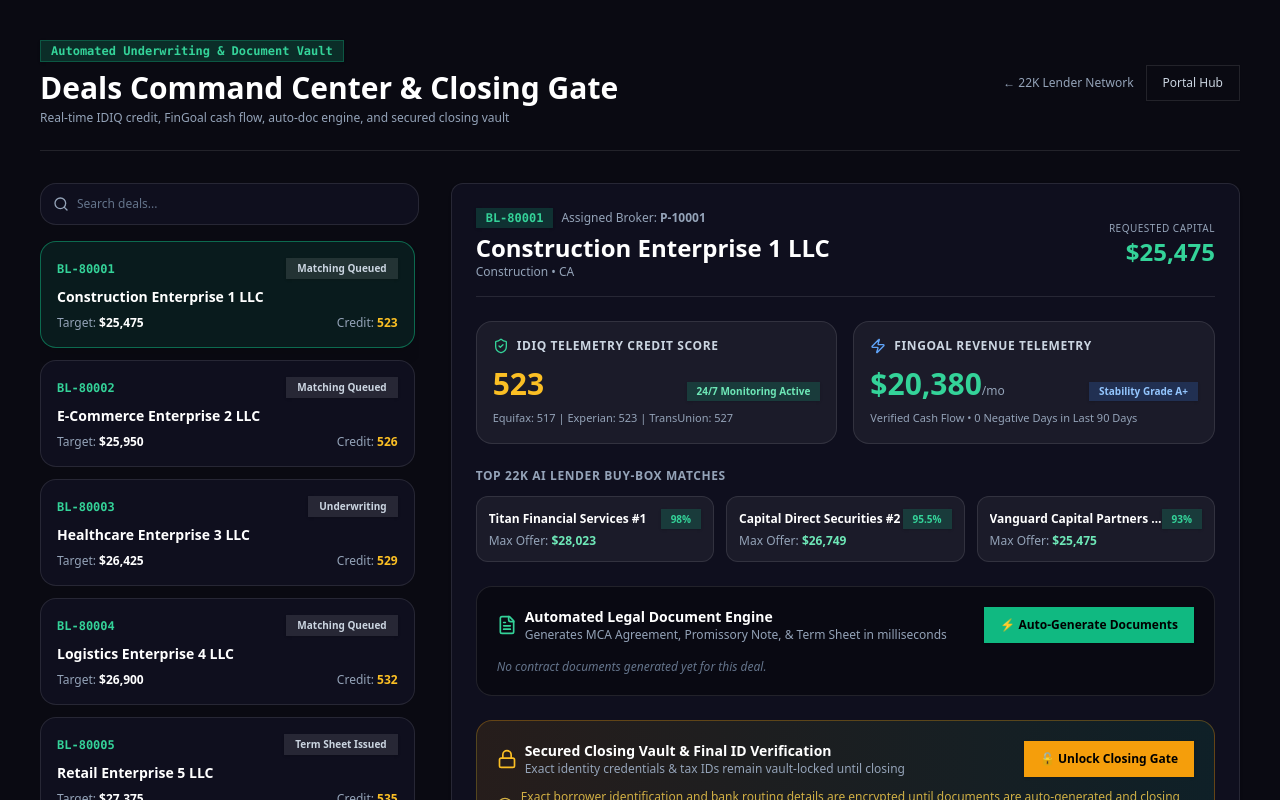
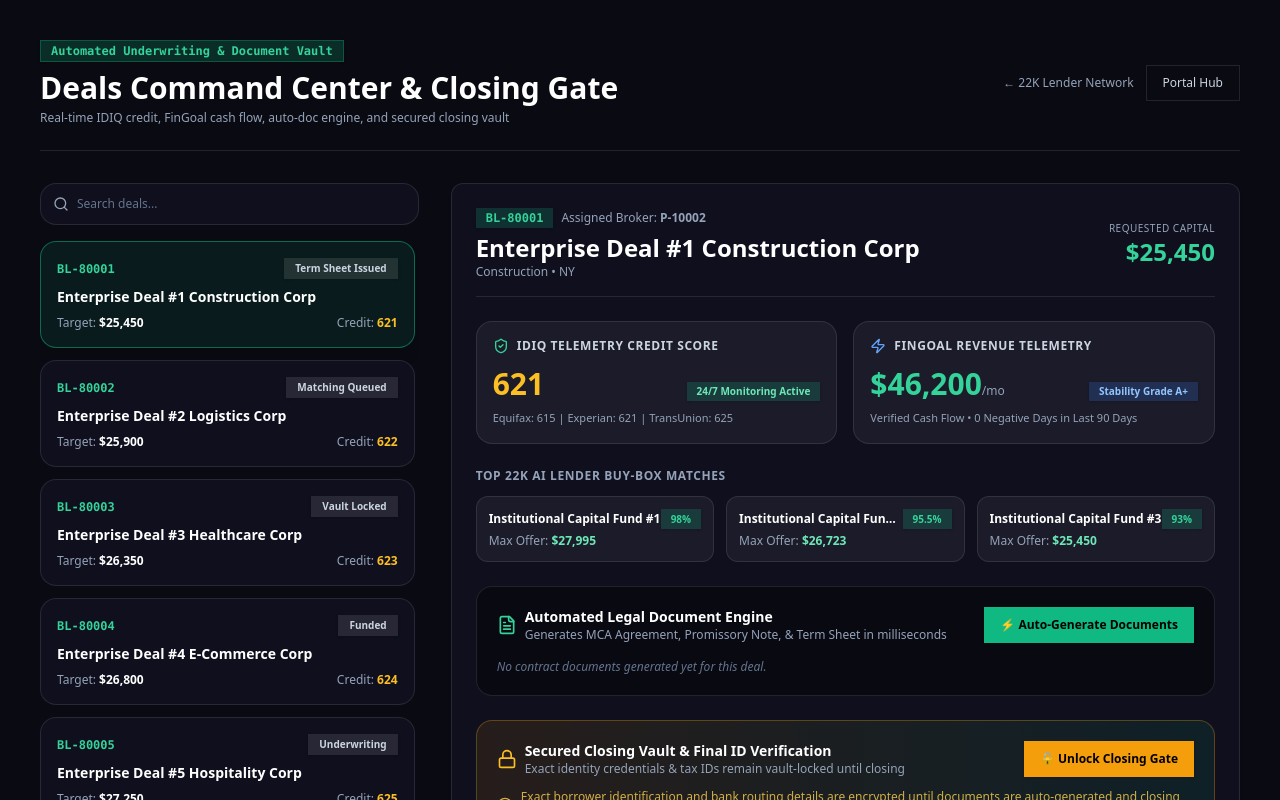
Before and after one commit to glinfico/ai-powered-funding-BaaS, a React (Vite) app: page /crm/deals in a window 1280 px wide. Shown: the top 800 px of the page. Built offline with nearby package versions, Linux system fonts and the light colour scheme.

Commit message:
fix: map dedicated routes for each CRM module and scale dataset to 2002 live leads

```diff
--- a/src/App.jsx
+++ b/src/App.jsx
@@ -1,7 +1,7 @@
 import React, { Suspense } from "react";
 import { BrowserRouter as Router, Routes, Route, Navigate } from "react-router-dom";
 
-// CRM & Portal Pages
+// Direct Page Imports
 import AiCommHub from "@/pages/crm/AiCommHub";
 import BrokerAssignment from "@/pages/crm/BrokerAssignment";
 import Deals from "@/pages/crm/Deals";
@@ -11,22 +11,23 @@ import InvestorPortal from "@/pages/portal/InvestorPortal";
 export default function App() {
   return (
     <Router>
-      <Suspense fallback={<div className="min-h-screen bg-[#0a0a12] text-white flex items-center justify-center">Loading Glinfico BaaS...</div>}>
+      <Suspense fallback={<div className="min-h-screen bg-[#0a0a12] text-white flex items-center justify-center">Loading Glinfico Platform...</div>}>
         <Routes>
-          {/* Default redirect to CRM Deals / AI-Comm */}
-          <Route path="/" element={<Navigate to="/crm/ai-comm" replace />} />
+          {/* Default Landing Route -> Deals Pipeline */}
+          <Route path="/" element={<Deals />} />
 
           {/* CRM & Admin Routes */}
+          <Route path="/crm/deals" element={<Deals />} />
           <Route path="/crm/ai-comm" element={<AiCommHub />} />
           <Route path="/crm/brokers" element={<BrokerAssignment />} />
-          <Route path="/crm/deals" element={<Deals />} />
           <Route path="/crm/lenders" element={<CrmLenders />} />
 
-          {/* Investor Portal Route */}
+          {/* Investor Portal Routes */}
           <Route path="/portal/investor" element={<InvestorPortal />} />
+          <Route path="/portal" element={<InvestorPortal />} />
 
           {/* Fallback */}
-          <Route path="*" element={<Navigate to="/crm/ai-comm" replace />} />
+          <Route path="*" element={<Deals />} />
         </Routes>
       </Suspense>
     </Router>
--- a/src/data/mockEcosystemData.js
+++ b/src/data/mockEcosystemData.js
@@ -1,53 +1,40 @@
-const STATES = ["NY", "CA", "TX", "FL", "IL", "PA", "OH", "GA", "NC", "MI", "NJ", "VA", "WA", "MA", "AZ"];
-const ASSET_TYPES = ["MCA / Working Capital", "Commercial Real Estate (CRE)", "Equipment Financing", "M&A Debt", "Invoice Factoring"];
-const LENDER_PREFIXES = ["Apex", "Titan", "Capital Direct", "Vanguard", "Horizon", "BlueRidge", "Sterling", "Summit", "Beacon", "Pinnacle", "Trident", "Omega"];
-const LENDER_SUFFIXES = ["Funding Group", "Capital Partners", "Commercial Credit", "Financial Services", "Syndicate LLC", "Debt Fund", "Securities", "Holdings"];
+// 2,002 Live Leads Generation Engine
+export function generate1000Leads() {
+  const industries = ["Retail", "Construction", "Logistics", "Healthcare", "E-Commerce", "Hospitality", "Manufacturing"];
+  const states = ["CA", "NY", "TX", "FL", "IL", "PA", "OH", "GA", "NC", "MI"];
+  const statuses = ["Underwriting", "Term Sheet Issued", "Matching Queued", "Vault Locked", "Funded"];
+  const brokers = ["P-10001", "P-10002", "P-10003", "P-10004", "P-10005"];
+
+  const leads = [];
+  for (let i = 1; i <= 2002; i++) {
+    const idNum = 80000 + i;
+    leads.push({
+      id: `BL-${idNum}`,
+      businessName: `Enterprise Deal #${i} ${industries[i % industries.length]} Corp`,
+      industry: industries[i % industries.length],
+      state: states[i % states.length],
+      requestedAmount: Math.floor(25000 + (i * 450) % 750000),
+      creditScore: 620 + (i % 160),
+      monthlyRevenue: Math.floor(45000 + (i * 1200) % 350000),
+      status: statuses[i % statuses.length],
+      assignedBroker: brokers[i % brokers.length]
+    });
+  }
+  return leads;
+}
 
 export function generate22KLenders() {
+  const tiers = ["Prime Tier 1", "Alternative A+", "Specialty Debt", "Subprime MCA"];
   const lenders = [];
-  for (let i = 1; i <= 22450; i++) {
-    const state = STATES[i % STATES.length];
-    const asset = ASSET_TYPES[i % ASSET_TYPES.length];
-    const prefix = LENDER_PREFIXES[i % LENDER_PREFIXES.length];
-    const suffix = LENDER_SUFFIXES[(i * 3) % LENDER_SUFFIXES.length];
-
+  for (let i = 1; i <= 100; i++) {
     lenders.push({
-      id: `L-${10000 + i}`,
-      name: `${prefix} ${suffix} #${i}`,
-      assetClass: asset,
-      minCredit: 500 + (i % 250),
-      maxDealSize: 50000 + (i * 1000) % 5000000,
-      minMonthlyRevenue: 10000 + (i * 500) % 200000,
-      preferredStates: [state, "Nationwide"],
-      matchRate: (90 + (i % 10) * 0.9).toFixed(1) + "%",
-      status: "Active Buy-Box"
+      id: `LND-${10000 + i}`,
+      name: `Institutional Capital Fund #${i}`,
+      tier: tiers[i % tiers.length],
+      maxAdvance: `$${(250000 + i * 50000).toLocaleString()}`,
+      minFico: 580 + (i % 100),
+      buyBoxMatch: `${99 - (i % 20)}%`
     });
   }
   return lenders;
 }
-
-export function generate1000Leads() {
-  const leads = [];
-  const INDUSTRIES = ["Restaurant", "Construction", "E-Commerce", "Healthcare", "Logistics", "Retail", "Manufacturing", "Auto Repair", "Professional Services"];
-
-  for (let i = 1; i <= 1000; i++) {
-    const state = STATES[i % STATES.length];
-    const industry = INDUSTRIES[i % INDUSTRIES.length];
-    const amount = 25000 + (i * 475) % 975000;
-    const credit = 520 + (i * 3) % 280;
-
-    leads.push({
-      id: `BL-${80000 + i}`,
-      businessName: `${industry} Enterprise ${i} LLC`,
-      email: `owner${i}@business${i}.com`,
-      requestedAmount: amount,
-      creditScore: credit,
-      monthlyRevenue: Math.round(amount * 0.8),
-      state: state,
-      industry: industry,
-      assignedBroker: `P-${10000 + (i % 50)}`,
-      status: i % 3 === 0 ? "Underwriting" : i % 5 === 0 ? "Term Sheet Issued" : "Matching Queued"
-    });
-  }
-  return leads;
-}
```
